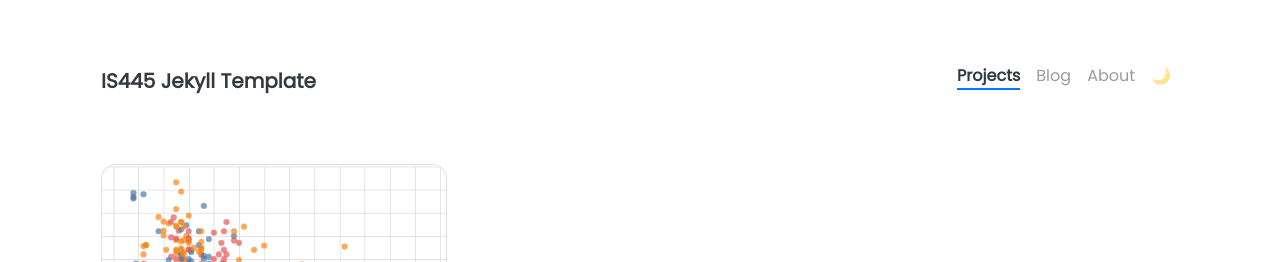
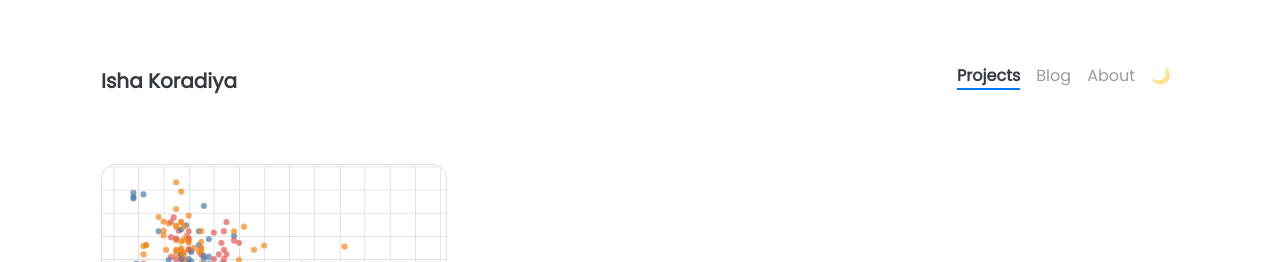
Before and after one commit to ishakoradiya1/ishakoradiya1.github.io, a Jekyll site: the page built from pages/projects.html, in a window 1280 px wide. Shown: the top 262 px of the page. Built offline with Jekyll 4.4.1, drawn with Linux system fonts in a browser that asks for light colours; nearby versions of some CDN libraries.

Commit message:
push from local

```diff
--- a/_config.yml
+++ b/_config.yml
@@ -5,9 +5,9 @@
 # NOTE: it looks like you need to rebuild + repush everytime you update this _config.yml file
 
 ### Site Settings ###
-title               : IS445 Jekyll Template
+title               : Isha Koradiya
 description         : >-
-                      I am definitely not a corgi!
+                      I am an iSchool student
 baseurl             : ""   # Change to empty quotes if you are hosting your site at <your-username>.github.io directly,
 #                                             otherwise will be hosted at <your-username>.github.io/{{base_url}}
 repository          :                     # Change to <your-username> for github OR, if that doesn't work <your-username>/<your-username>.github.io (or remove it if you don't need remote projects) -- for example, I would put "jnaiman" without the quotes after the ":" here
```
Also changed, not shown: 9 other files.
